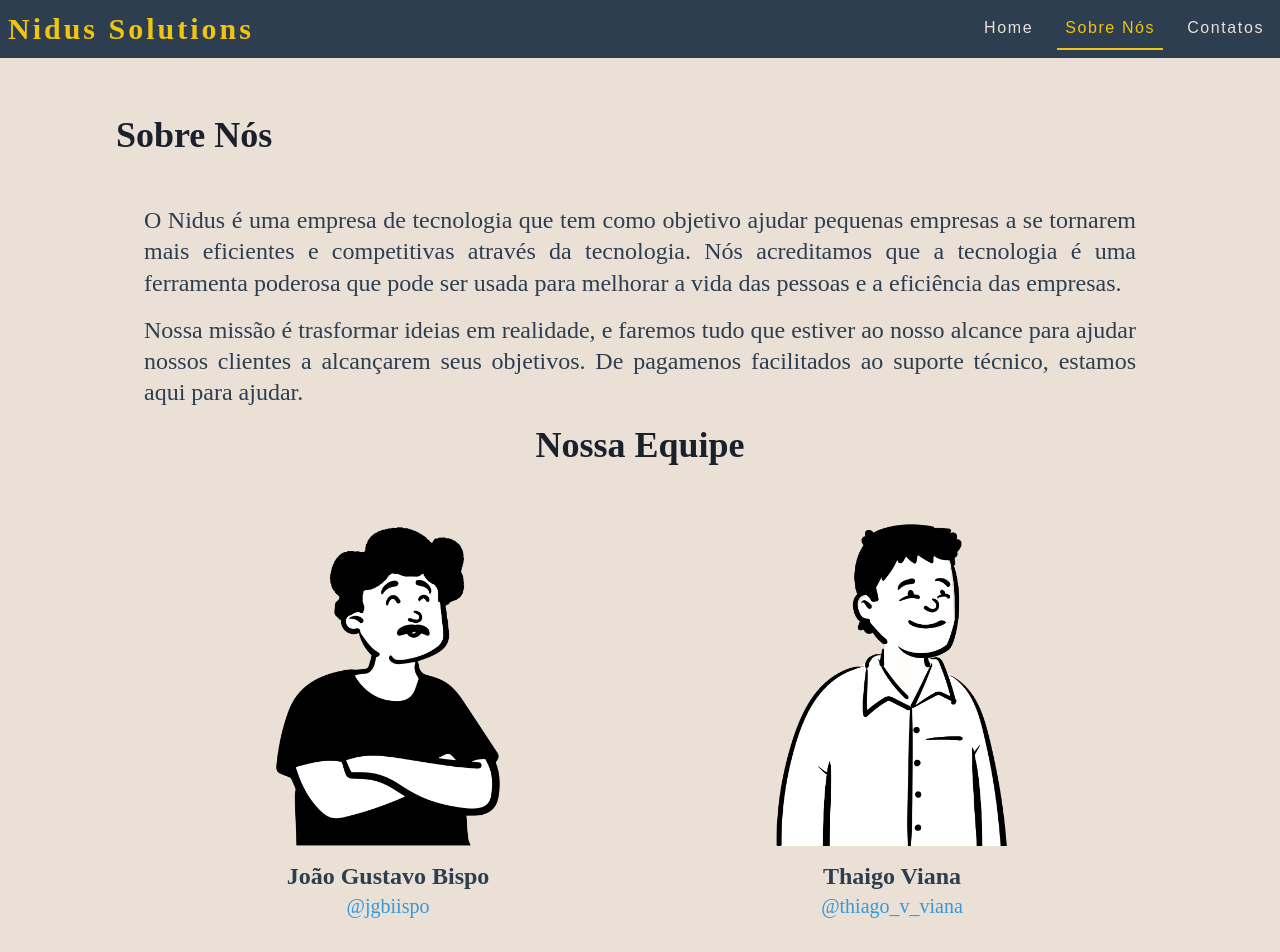
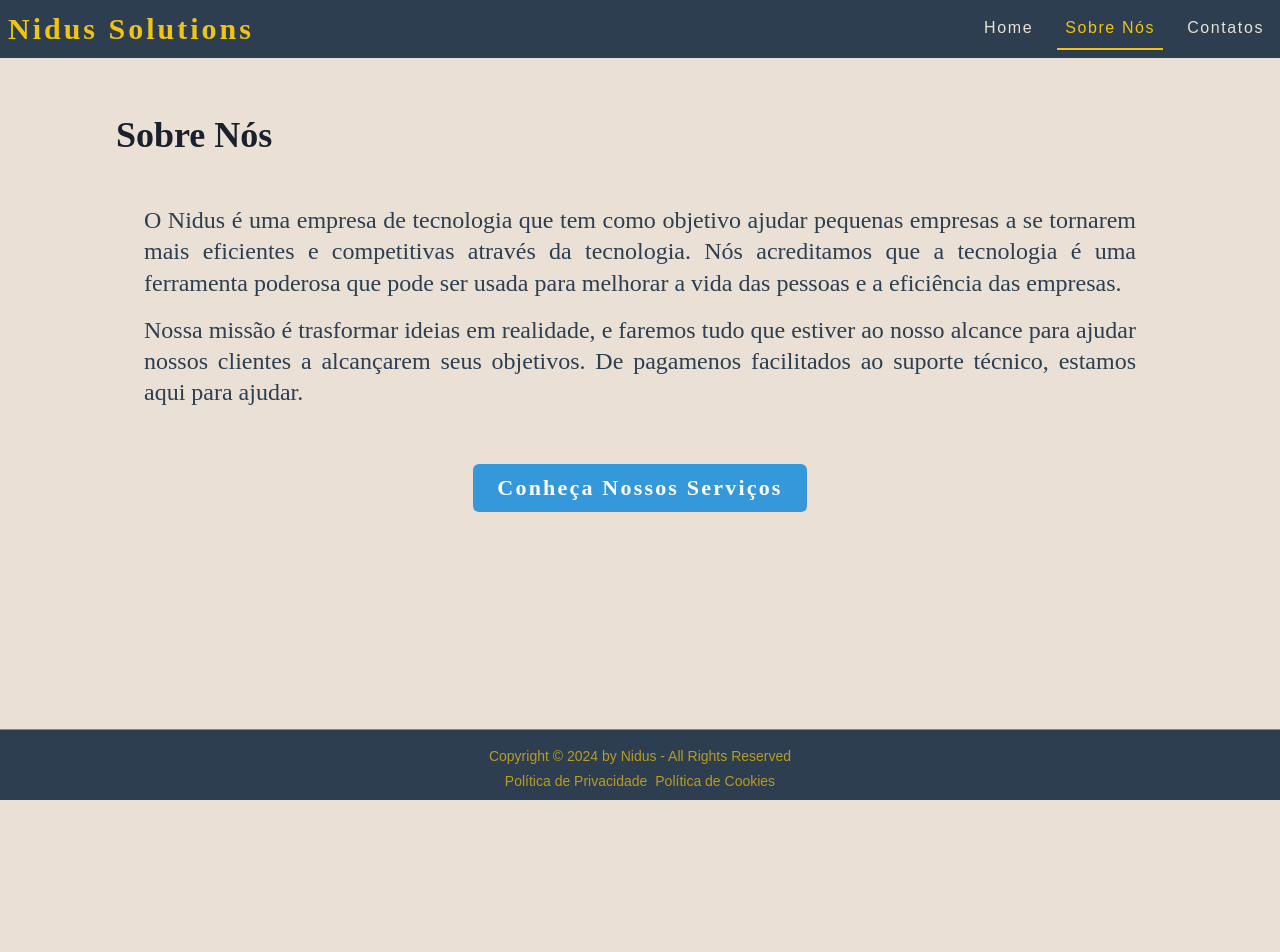
Before and after one commit to Nidus-Solutions/Nidus, a Next.js app: page /aboutus in a window 1280 px wide. Shown: the top 952 px of the page. After the commit the page ends 800 px from the top, so only its background shows below. Built offline with nearby package versions, Linux system fonts and the light colour scheme.

Commit message:
Remove "Members"
Removendo essa seção, meio nada a ver

```diff
--- a/components/layout/main.tsx
+++ b/components/layout/main.tsx
@@ -64,7 +64,7 @@ const Main = ({ children, router }: MainProps) => {
                 bottom={0}
                 minW={'full'}
                 zIndex={998}
-                position={fix}
+                position={"fixed"}
             >
                 <Footer />
             </Box>
--- a/components/member.tsx
+++ /dev/null
@@ -1,54 +0,0 @@
-import { Container, Heading, Link, Text } from "@chakra-ui/react";
-import Image from "next/image";
-
-interface MemberProps {
-    name: string;
-    socialId: string;
-    link: string;
-    id: string;
-}
-
-const Members: React.FC<MemberProps> = ({ name, socialId, link, id }) => {
-    return (
-        <Container
-            display="flex"
-            flexDirection="column"
-            alignItems="center"
-            justifyContent="center"
-            textAlign="center"
-            maxW="container.lg"
-        >
-            <Image
-                src={`/assets/team/nidus_faces_${id}.svg`}
-                alt={name}
-                width={1366 / 4}
-                height={1555 / 4}
-            />
-
-            <Container mt={{ base: 2, md: 4 }}>
-                <Heading
-                    as="h3"
-                    fontSize={{ base: "xl", md: "2xl" }}
-                    color="#2C3E50"
-                >
-                    {name}
-                </Heading>
-                <Link
-                    href={link}
-                    isExternal
-                >
-                    <Text
-                        fontSize={{ base: "lg", md: "xl" }}
-                        color="#3498DB"
-                        _hover={{ textDecoration: "none" }}
-                    >
-                        {socialId}
-                    </Text>
-                </Link>
-            </Container>
-
-        </Container>
-    );
-}
-
-export default Members;
--- a/pages/aboutus.tsx
+++ b/pages/aboutus.tsx
@@ -1,7 +1,13 @@
 import Layout from "@/components/layout/article";
-import Member from '@/components/member';
 
-import { Button, Container, Heading, Link, Text, useColorModeValue } from "@chakra-ui/react";
+import {
+  Button,
+  Container,
+  Heading,
+  Link,
+  Text,
+  useColorModeValue,
+} from "@chakra-ui/react";
 
 const Aboutus = () => {
   return (
@@ -11,7 +17,7 @@ const Aboutus = () => {
         flexDirection={"column"}
         fontSize={{ base: "3xl", md: "4xl" }}
         maxW={"container.xdl"}
-                justifyContent='left'
+        justifyContent="left"
         zIndex={-1}
       >
         <Container pb={{ md: 5, lg: 8 }}>
@@ -32,10 +38,12 @@ const Aboutus = () => {
             mt={4}
             lineHeight={1.3}
             color="#2C3E50"
-
           >
-                        O Nidus é uma empresa de tecnologia que tem como objetivo ajudar pequenas empresas a se tornarem mais eficientes e competitivas através da tecnologia.
-                        Nós acreditamos que a tecnologia é uma ferramenta poderosa que pode ser usada para melhorar a vida das pessoas e a eficiência das empresas.
+            O Nidus é uma empresa de tecnologia que tem como objetivo ajudar
+            pequenas empresas a se tornarem mais eficientes e competitivas
+            através da tecnologia. Nós acreditamos que a tecnologia é uma
+            ferramenta poderosa que pode ser usada para melhorar a vida das
+            pessoas e a eficiência das empresas.
           </Text>
 
           <Text
@@ -45,7 +53,10 @@ const Aboutus = () => {
             mt={4}
             color="#2C3E50"
           >
-                        Nossa missão é trasformar ideias em realidade, e faremos tudo que estiver ao nosso alcance para ajudar nossos clientes a alcançarem seus objetivos. De pagamenos facilitados ao suporte técnico, estamos aqui para ajudar.
+            Nossa missão é trasformar ideias em realidade, e faremos tudo que
+            estiver ao nosso alcance para ajudar nossos clientes a alcançarem
+            seus objetivos. De pagamenos facilitados ao suporte técnico, estamos
+            aqui para ajudar.
           </Text>
         </Container>
 
@@ -57,39 +68,6 @@ const Aboutus = () => {
           justifyContent={"center"}
           alignItems={"center"}
         >
-                    <Heading
-                        as="h2"
-                        textAlign="center"
-                        mt={4}
-                        color="gray.800"
-                    >
-                        Nossa Equipe
-                    </Heading>
-
-                    <Container
-                        display={"flex"}
-                        flexDirection={{ base: "column", md: "row" }}
-                        justifyContent={"space-between"}
-                        alignItems={"center"}
-                        maxW={"container.lg"}
-                        textAlign={"center"}
-                        mt={{ base: 4, md: 12, lg: 14 }}
-                        gap={{ base: 6, md: 12 }}
-                    >
-                        <Member
-                            name='João Gustavo Bispo'
-                            socialId='@jgbiispo'
-                            link='https://www.instagram.com/jgbiispo'
-                            id='jgbiispo'
-                        />
-                        <Member
-                            name='Thaigo Viana'
-                            socialId='@thiago_v_viana'
-                            link='https://www.instagram.com/thiago_v_caitano'
-                            id='thiago'
-                        />
-                    </Container>
-
           <Link href="/services">
             <Button
               mt={{ base: 4, md: 12, lg: 14 }}
@@ -97,7 +75,7 @@ const Aboutus = () => {
               fontSize={{ base: "18", md: "22" }}
               color="#ffffff"
               size="lg"
-                            letterSpacing={'0.1em'}
+              letterSpacing={"0.1em"}
               _hover={{ bg: "#2C3E50" }}
             >
               Conheça Nossos Serviços
@@ -106,7 +84,7 @@ const Aboutus = () => {
         </Container>
       </Container>
     </Layout>
-    )
-}
+  );
+};
 
 export default Aboutus;
```
Lines whose indentation alone changed are shown as unchanged.
